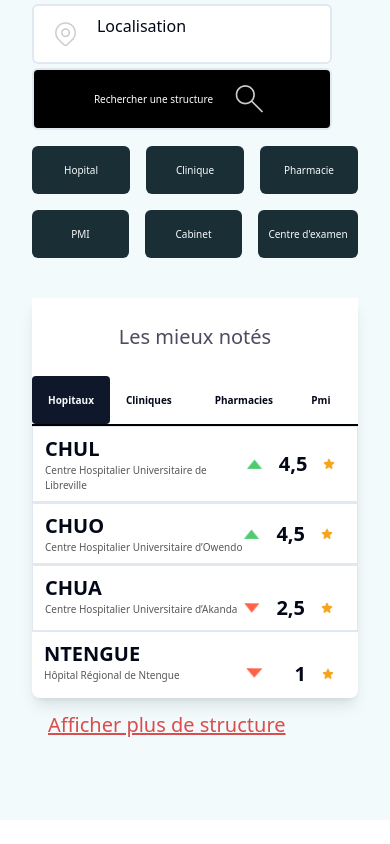
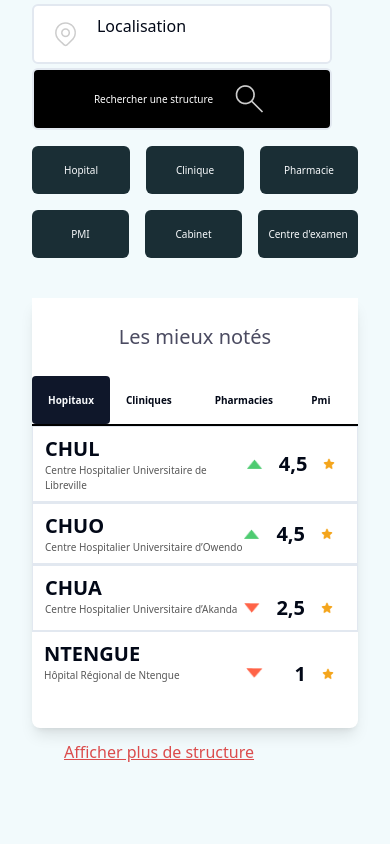
Before and after one commit to JojoELITE/O-Hitu-vite-project, a React (Vite) app: page / in a window 390 px wide. Shown: the part 391-1235 px from the top of the page. Before the commit the page ends 1211 px from the top, so only its background shows below. Built offline with nearby package versions, Linux system fonts and the light colour scheme.

Commit message:
fin de la version mobile

```diff
--- a/src/pages/Home.jsx
+++ b/src/pages/Home.jsx
@@ -99,7 +99,7 @@ function Home() {
 
             <div className="mt-10">
 
-                <div className="h-[400px] bg-white rounded-b-lg shadow-lg">
+                <div className="h-[430px] bg-white rounded-b-lg shadow-lg">
                     <h2 className="text-[#4B4B61] text-center py-6 text-[20px]">Les mieux notés</h2>
 
                     <div className="flex items-center border-b-2 border-black">
@@ -181,7 +181,7 @@ function Home() {
                 <div className="mt-3">
 
                     <a className="" href="#">
-                        <span className="text-[#DB4C4C] px-4 text-[20px] underline">Afficher plus de structure</span>
+                        <span className="text-[#DB4C4C] px-8 text-[16px] underline">Afficher plus de structure</span>
                     </a>
 
                 </div>
```
